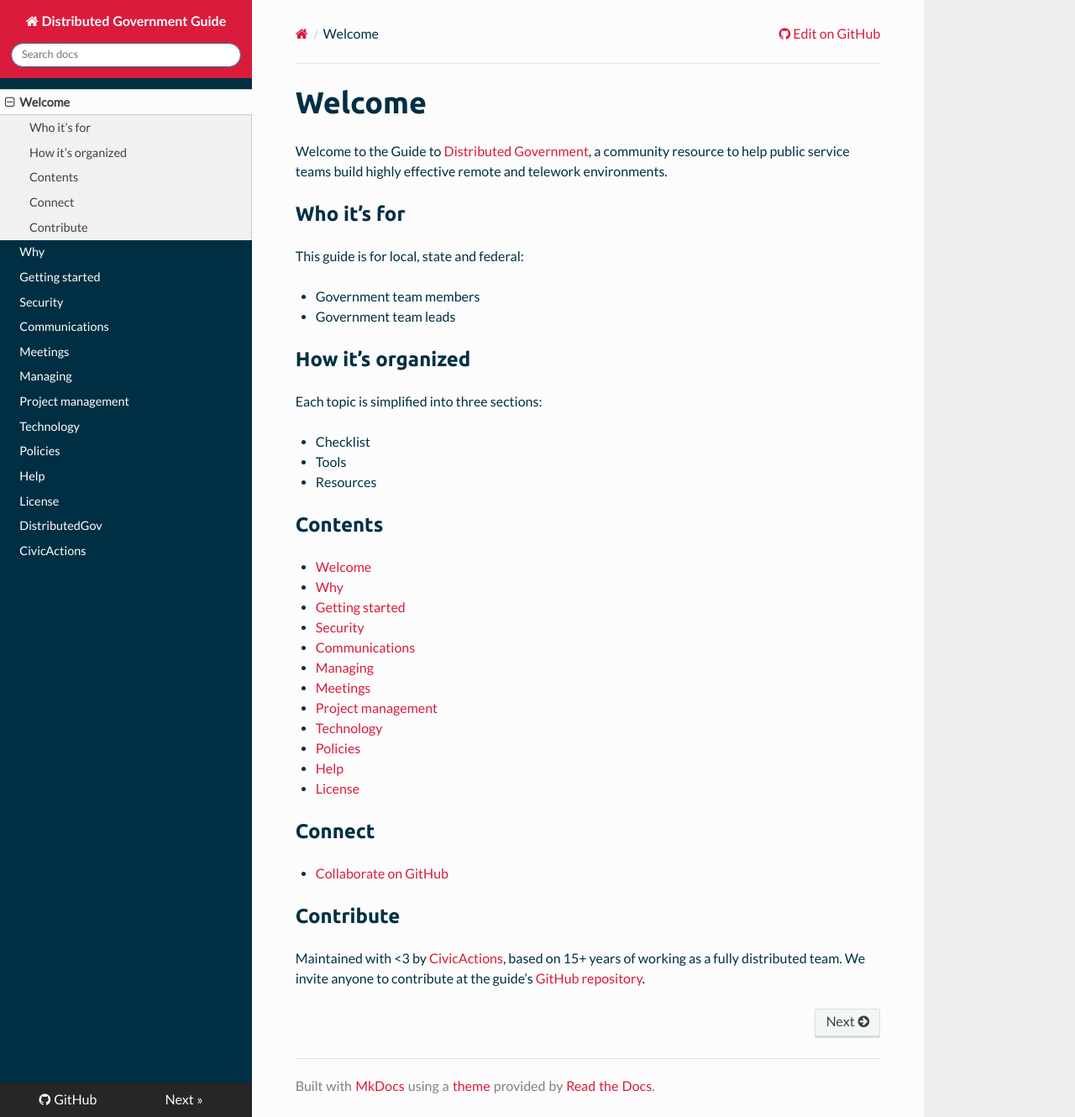
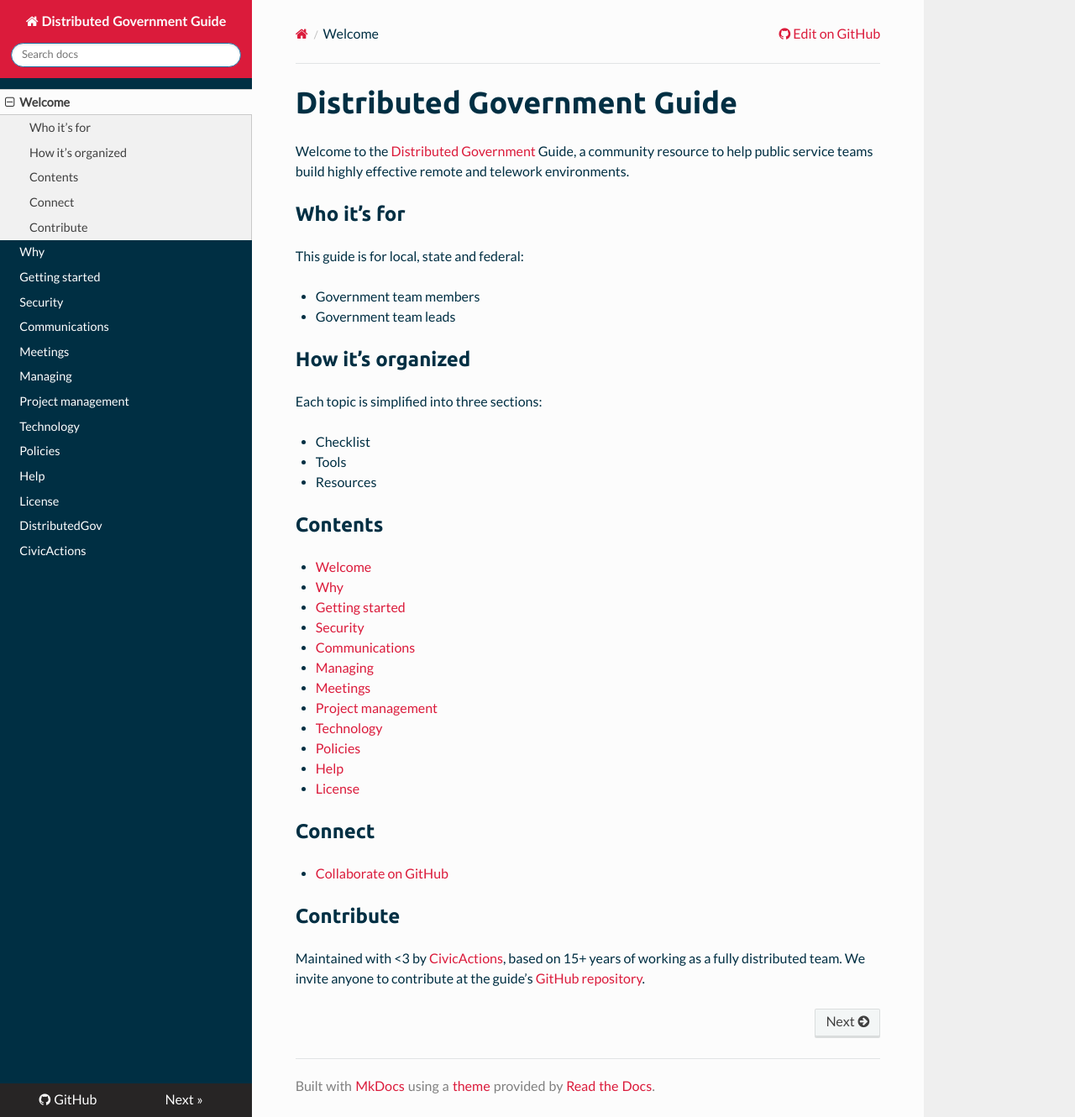
Before and after one commit to distributedgov/guide, an MkDocs documentation site: the page built from docs/README.md, in a window 1280 px wide and 1330 px high. Shown: the whole window at 84% size. Built offline with MkDocs 1.6.1, drawn with Linux system fonts in a browser that asks for light colours; nearby versions of some CDN libraries; old or Windows-style settings are respelled for this version of MkDocs.

Commit message:
Update README.md

```diff
--- a/docs/README.md
+++ b/docs/README.md
@@ -1,6 +1,6 @@
-# Welcome
+# Distributed Government Guide
 
-Welcome to the Guide to [Distributed Government](https://distributedgov.org), a community resource to help public service teams build highly effective remote and telework environments.
+Welcome to the [Distributed Government](https://distributedgov.org) Guide, a community resource to help public service teams build highly effective remote and telework environments.
 
 ## Who it’s for
 
```
